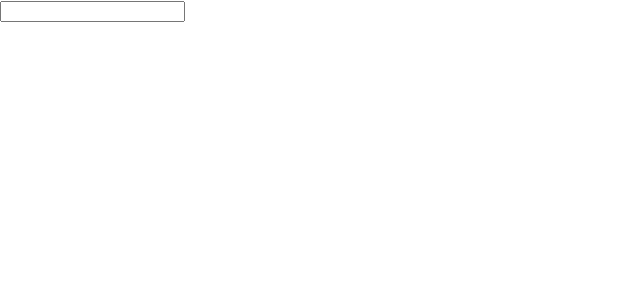
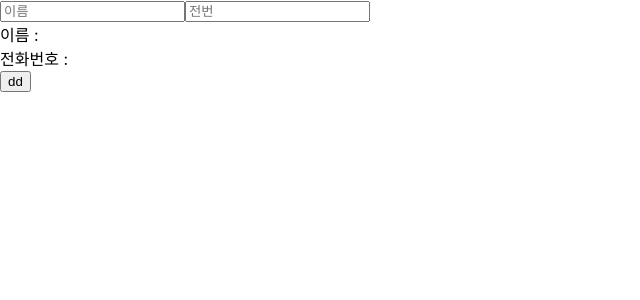
Before and after one commit to obeybook/react-study, a React (Create React App) app: page / in a window 1280 px wide. Shown: the top 300 px of the page, without its empty margins (0-640 px from the left). Built offline with nearby package versions, Linux system fonts and the light colour scheme.

Commit message:
input 상태관리하기

```diff
--- a/src/App.js
+++ b/src/App.js
@@ -6,10 +6,14 @@ import InputExample from './inputExample';
 import './App.css'
 
 class App extends Component{
+  handleCreate = (data) => {
+    console.log(data)
+  }
+
   render(){
     return (
       <Fragment>
-        <InputExample />
+        <InputExample onCreate={this.handleCreate}/>
       </Fragment>
     );
   }
--- a/src/inputExample.js
+++ b/src/inputExample.js
@@ -2,21 +2,36 @@ import React, { Component } from 'react';
 
 class inputExample extends Component{
     state = {
-        name : ''
+        name : '',
+        phone : ''
     }
 
     inputChange = (e) => {
         this.setState({
-            name : e.target.value
+            [e.target.name] : e.target.value
+        })
+    }
+
+    handleSubmit = (e) => {
+        e.preventDefault();
+        this.props.onCreate(this.state);
+        this.setState({
+            name : '',
+            phone : ''
         })
     }
 
     render(){
         return(
-            <div>
-                <input type="text" value={this.state.name} onChange={this.inputChange}/>
-                <div>{this.state.name}</div>
-            </div>
+            <form onSubmit={this.handleSubmit}>
+                <input type="text" placeholder="이름" value={this.state.name} onChange={this.inputChange} name="name"/>
+                <input type="text" placeholder="전번" value={this.state.phone} onChange={this.inputChange} name="phone"/>
+                <div>
+                    이름 : {this.state.name}<br/>
+                    전화번호 : {this.state.phone}
+                </div>
+                <button type="submit">dd</button>
+            </form>
         )
     }
 }
```
